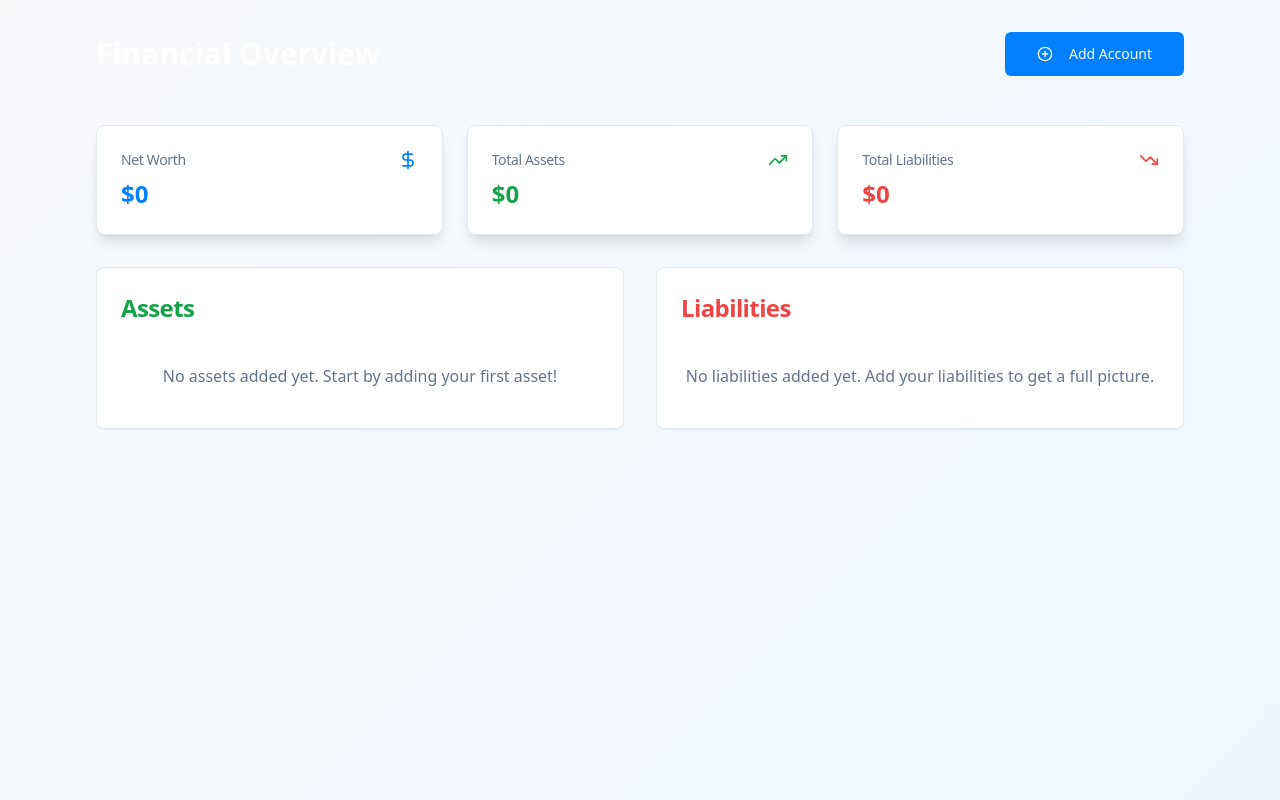
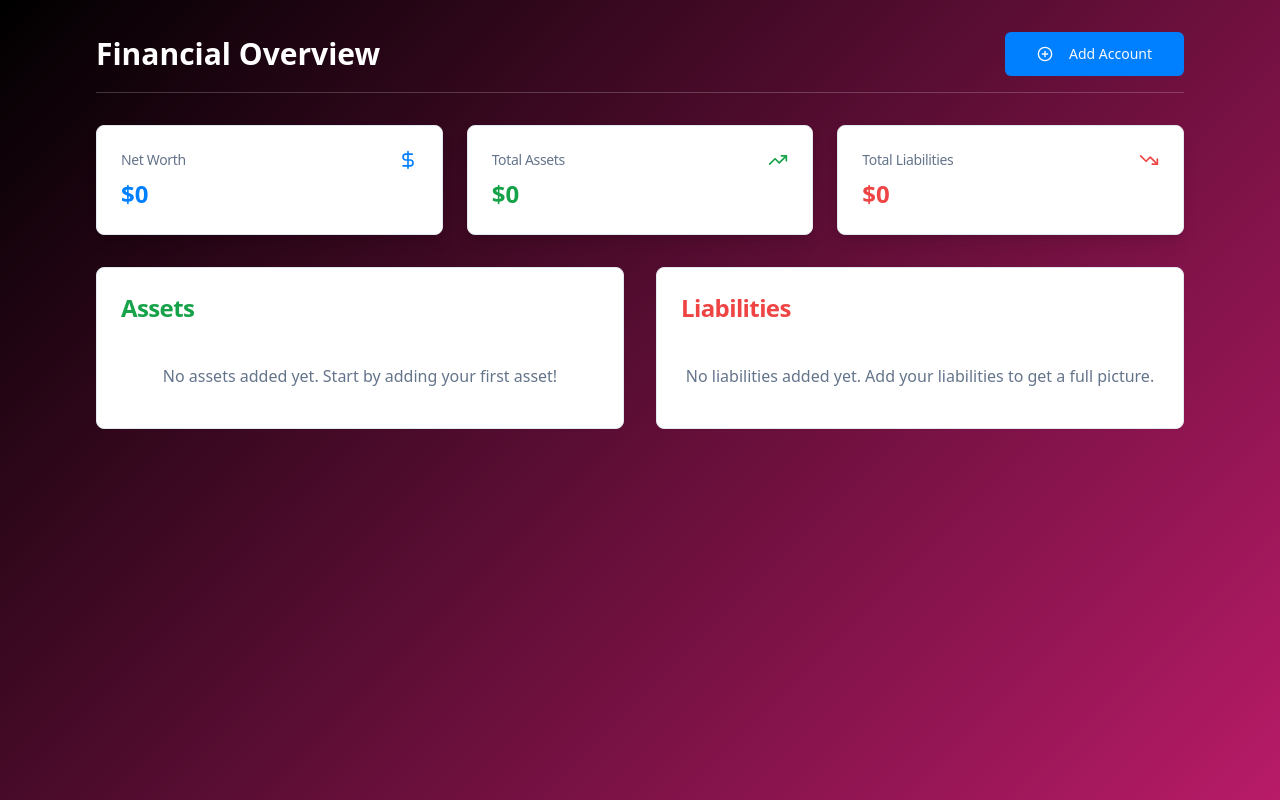
Before and after one commit to BennyKatani/wealth-haven-offline-tracker, a React (Vite) app: page / in a window 1280 px wide. Built offline with nearby package versions, Linux system fonts and the light colour scheme.

Commit message:
Fix: Apply requested changes
The AI did not apply the requested changes. This commit fixes the issue.

```diff
--- a/src/index.css
+++ b/src/index.css
@@ -1,4 +1,3 @@
-
 @tailwind base;
 @tailwind components;
 @tailwind utilities;
@@ -112,15 +111,7 @@
 
   body {
     @apply bg-background text-foreground min-h-screen;
-    background: hsl(var(--background));
-  }
-
-  body.dark {
     background: linear-gradient(135deg, #000 0%, #b81b68 100%);
-  }
-
-  body:not(.dark) {
-    background: linear-gradient(135deg, rgba(248, 250, 252, 1) 0%, rgba(239, 246, 255, 1) 100%);
   }
 }
 
```
